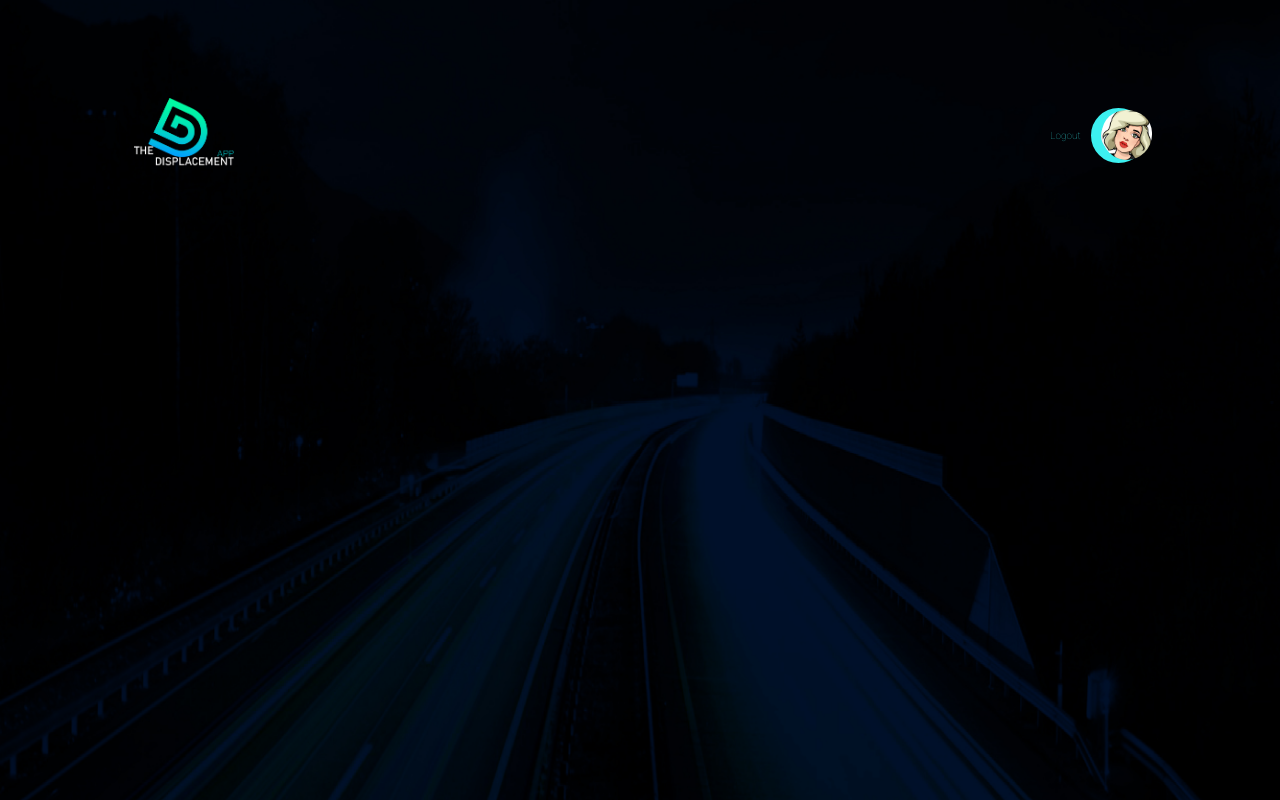
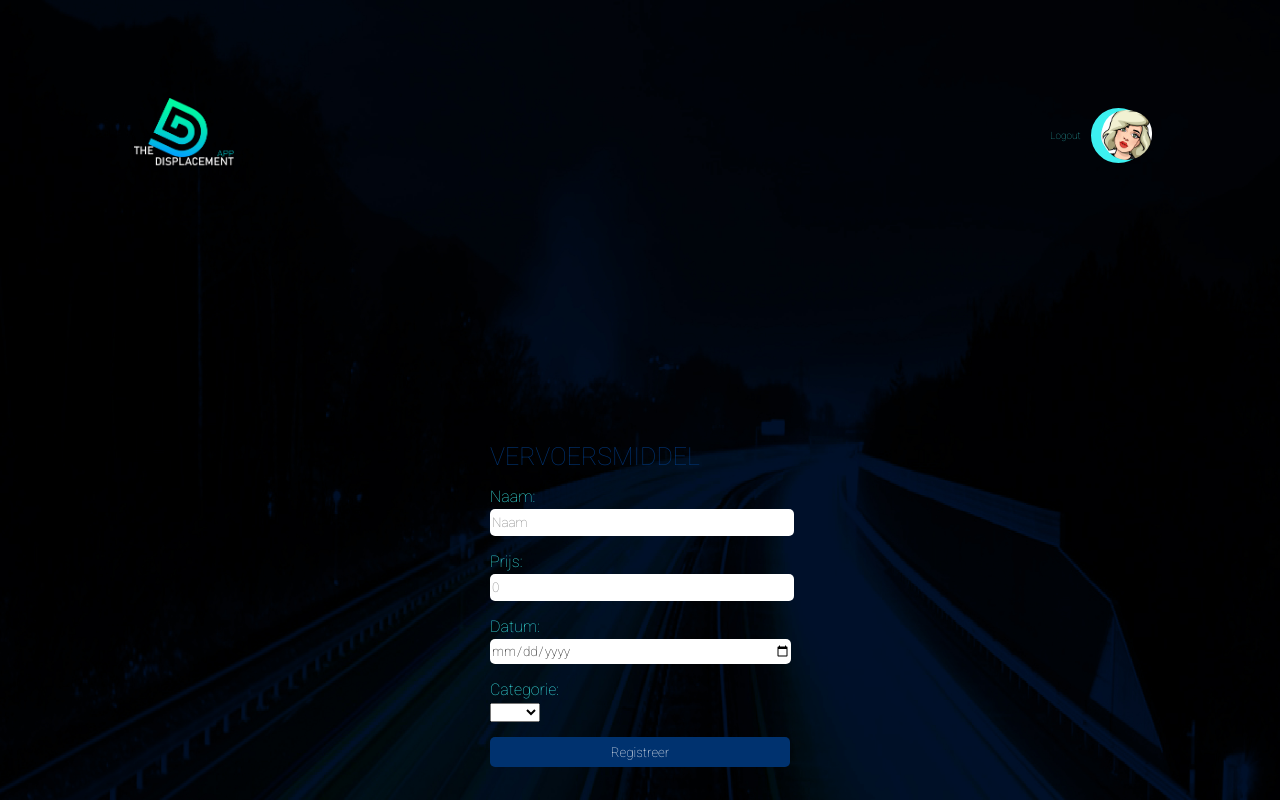
Before and after one commit to roel-vereycken/Proberen-met-react-v2, a React (Create React App) app: page /vervoersmiddel in a window 1280 px wide. Shown: the top 800 px of the page. Built offline with nearby package versions, Linux system fonts and the light colour scheme.

Commit message:
Fix prijzen

```diff
--- a/src/App.js
+++ b/src/App.js
@@ -6,22 +6,24 @@ import Navbar from './components/Navbar';
 import LoginForm from './components/LoginForm';
 import ProfielPagina from './components/ProfielPagina';
 import Verplaatsingen from './components/Verplaatsingen';
-import Styles from './style/style.scss'
-import {BrowserRouter as Router, Switch, Route} from 'react-router-dom'
+import Vervoersmiddel from './components/Vervoersmiddel';
+import Styles from './style/style.scss';
+import { BrowserRouter as Router, Switch, Route } from 'react-router-dom';
 
 const App = () => {
   return (
     <Router>
       <>
         <Switch>
-      <Route exact path="/login" component={LoginForm}/>
-      <Route path="/registratie" component={RegisterForm}/>
+          <Route exact path="/login" component={LoginForm} />
+          <Route path="/registratie" component={RegisterForm} />
           <div>
-      <Navbar/>
-      <Route path="/verplaatsing" component={Verplaatsingen}/>
-      <Route path="/profiel" component={ProfielPagina}/>
-      <Route path="/wachtwoord" component={PasswordForm}/>
-      <Route path="/overzicht" component={OverzichtGrid}/>
+            <Navbar />
+            <Route path="/verplaatsing" component={Verplaatsingen} />
+            <Route path="/profiel" component={ProfielPagina} />
+            <Route path="/wachtwoord" component={PasswordForm} />
+            <Route path="/overzicht" component={OverzichtGrid} />
+            <Route path="/vervoersmiddel" component={Vervoersmiddel} />
           </div>
         </Switch>
       </>
--- a/src/components/OverzichtRow.jsx
+++ b/src/components/OverzichtRow.jsx
@@ -1,4 +1,4 @@
-import React from 'react'
+import React, {useState, useEffect} from 'react'
 import {
     Tr,
     Td,
@@ -6,7 +6,18 @@ import {
 
 function OverzichtRow({row}) {
     const {datum, kmStart, kmStop, locStart, locStop, vervoersmiddel} = row
+    const [tarief, setTarief] = useState(vervoersmiddel.tarieven.filter((obj) => {return obj.published === true}))
+    const [tariefPrijs, setTariefPrijs] = useState()
     const afstand = kmStop - kmStart
+
+    useEffect(() => {
+        if (tarief.length >= 1 ) {
+            setTariefPrijs(tarief[0].prijs)
+        }
+    }, [tarief])
+
+
+    console.log(tarief)
     return (
         <Tr>
             <Td>{vervoersmiddel.naam}</Td>
@@ -15,7 +26,7 @@ function OverzichtRow({row}) {
             <Td>{kmStop}</Td>
             <Td>{locStart}</Td>
             <Td>{locStop}</Td>
-            <Td>{afstand * (vervoersmiddel.tarieven.prijs)}</Td>
+            <Td>{afstand * tariefPrijs}</Td>
         </Tr>
     )
 }
--- /dev/null
+++ b/src/components/Vervoersmiddel.jsx
@@ -0,0 +1,128 @@
+import React, {useState} from 'react'
+import {
+    Input,
+    FormControl,
+    Flex,
+    Text,
+    Box
+  } from '@chakra-ui/react';
+
+function Vervoersmiddel() {
+    const [naam, setNaam] = useState('');
+    const [prijs, setPrijs] = useState();
+    const [datum, setDatum] = useState();
+    const [categorie, setCategorie] = useState();
+
+    const handleVervoersmiddelFormSubmit = (e) => {
+    e.preventDefault();
+
+    fetch('http://127.0.0.1:8000/api/vervoersmiddels', {
+        method: 'POST',
+        headers: {
+          'Content-Type': 'application/json',
+        },
+        body: JSON.stringify({
+            naam: naam,
+            "tarieven": [
+                {
+                prijs: Number(prijs),
+                datum: datum,
+                "published": true
+                }
+                    ],
+            user: "/api/users/1",
+            categorie: "/api/categories/1"
+        }),
+      })
+      .then(response => response.json())
+        .then(data => {
+          console.log('gelukt');
+          console.log(data);
+          console.log(datum)
+        })
+        .catch(error => {
+          console.log('mislukt');
+          console.log(error);
+        })
+        .finally(() => {
+          setNaam('');
+          setPrijs(0);
+          setDatum();
+          setCategorie();
+        });
+    }
+
+    return (
+        <>
+            <FormControl>
+          <form onSubmit={handleVervoersmiddelFormSubmit}>
+
+            <Flex align="center" justify="center" flexDirection="column">
+            <Box width="20%" minWidth="300px" paddingTop="150px" pb="350px">
+              <Text fontSize="25px" mb="3" color="#00326f" mt="0px">
+                VERVOERSMIDDEL
+              </Text>
+
+              <Text fontSize="16px" mb="3" color="#3cf0f0">
+                Naam:
+              </Text>
+              <Input
+                type="text"
+                name="naam"
+                value={naam}
+                placeholder="Naam"
+                onChange={e => setNaam(e.target.value)}
+              />
+
+              <Text fontSize="16px" mb="3" color="#3cf0f0">
+                Prijs:
+              </Text>
+              <Input
+                type="number"
+                step="0.1"
+                name="prijs"
+                value={prijs}
+                placeholder="0"
+                onChange={e => setPrijs(e.target.value)}
+              />
+
+              <Text fontSize="16px" mb="3" color="#3cf0f0">
+                Datum:
+              </Text>
+              <Input
+
+                type="date"
+                name="datum"
+                value={datum}
+                //placeholder="Wachtwoord"
+                onChange={e => setDatum(e.target.value)}
+              />
+              <Text fontSize="16px" mb="3" color="#3cf0f0">
+                Categorie:
+              </Text>
+              <select name="categorie"  value={categorie} onChange={e => {setCategorie(e.target.value)}}>
+                        <option id="0"></option>
+                        <option id="1">Auto</option>
+                        <option id="2">Fiets</option>
+                        </select>
+              <Input
+                      mt="15px"
+                      w="100%"
+                      id="buttonHover"
+                      type="submit"
+                      height="30px"
+                      value="Registreer"
+                      color="white"
+                      bg="#00326f"
+                      borderRadius="5"
+                      />
+              </Box>
+            </Flex>
+
+          </form>
+        </FormControl>
+       </>
+    )
+}
+
+export default Vervoersmiddel
```
Lines whose indentation alone changed are shown as unchanged.
